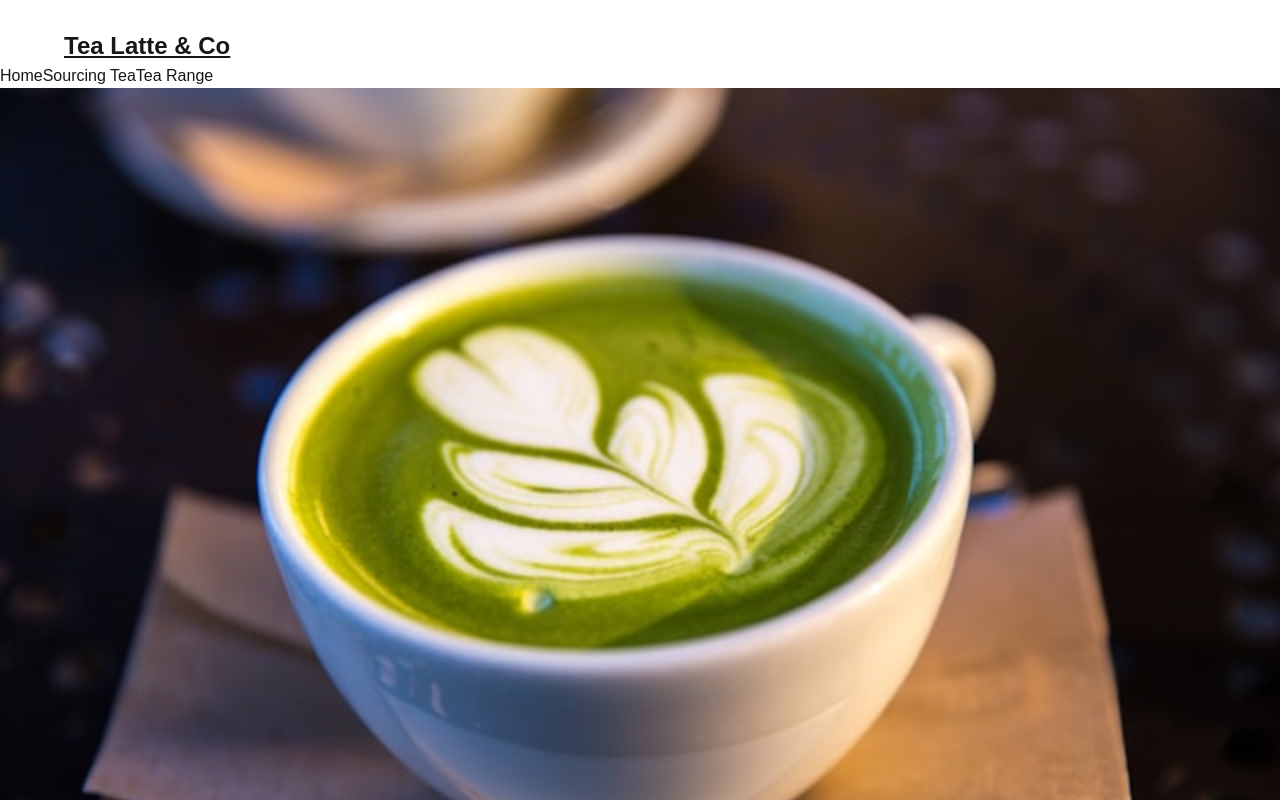
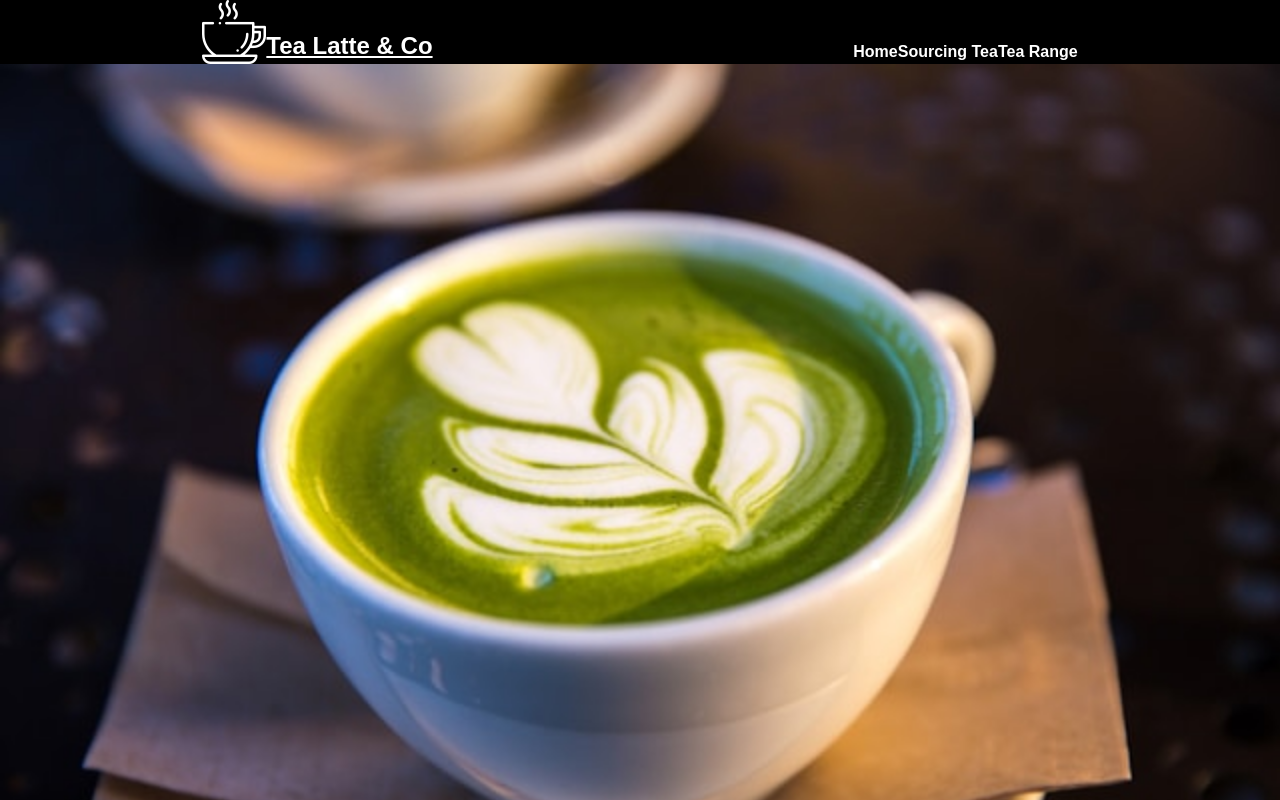
Before and after one commit to JamesLove1/tea-latte-co, a Next.js app: page / in a window 1280 px wide. Shown: the top 800 px of the page. Built offline with nearby package versions, Linux system fonts and the light colour scheme.

Commit message:
update header

```diff
--- a/src/components/Header/Header.module.css
+++ b/src/components/Header/Header.module.css
@@ -1,6 +1,7 @@
-.navBar{
+.navBarLinks{
     display: flex;
     align-items: flex-end;
+    flex-direction: row;
 }
 
 .logoText{
@@ -10,3 +11,44 @@
     font-weight: bold;
     text-decoration: underline;
 }
+
+.navBar {
+    display: flex;
+    justify-content: space-around;
+    gap: 1rem;
+    background-color: black;
+    color: white;
+    font-weight: bold;
+}
+
+.menueIcon{
+    display: none;
+    width: 50px;
+    height: 50px;
+}
+
+.menueAndLogo{
+    display: flex;
+    justify-content: space-around;
+    align-items: center;
+}
+
+.showMenu {
+    display: flex !important;
+}
+
+@media (width < 600) {
+    .menueIcon{
+        display: block;
+    }
+
+    .navBarLinks{
+        display: none;
+        flex-direction: column;
+        align-items: center;
+    }
+
+    .navBar {
+        flex-direction: column;
+    }
+}
--- a/src/components/Header/Header.tsx
+++ b/src/components/Header/Header.tsx
@@ -1,26 +1,57 @@
+"use client";
+
 import styles from "./Header.module.css"
 import Link from 'next/link'
+import { useEffect, useState } from "react"
 
 
 export default function Header(){
 
+    const [isMenuOpen, setIsMenuOpen] = useState(false)
+
+
     return (
 
         <header style={{position:"sticky", top:"0"}}>
-            <nav className="flex justify-around gap-4 p-7 bg-black text-white font-bold">
 
+            <nav className={styles.navBar}>
+              <div className={styles.menueAndLogo}>
                 <Link href="/">
+
                   <div className={styles.logoText}>
 
                     <img src="./coffee-cup.png" alt="coffee-cup.png" />
+
                     <h1>Tea Latte & Co</h1>
+
                   </div>
+
                 </Link>
 
-              <ul className={styles.navBar} >
-                <li className="p-2"><Link href="/">Home</Link></li>
-                <li className="p-2"><Link href="/#Tea_Map">Sourcing Tea</Link></li>
-                <li className="p-2"><Link href="/Tea-Range">Tea Range</Link></li>
+                <img
+                  className={styles.menueIcon}
+                  src="./burger-bar.png"
+                  onClick={() => setIsMenuOpen(!isMenuOpen)}
+                ></img>
+              </div>
+
+
+              <ul
+                className={`${styles.navBarLinks} ${isMenuOpen ? styles.showMenu : ''}`}
+                >
+
+                <li className="p-2">
+                    <Link href="/">Home</Link>
+                </li>
+
+                <li className="p-2">
+                    <Link href="/#Tea_Map">Sourcing Tea</Link>
+                </li>
+
+                <li className="p-2">
+                    <Link href="/Tea-Range">Tea Range</Link>
+                </li>
+
               </ul>
 
             </nav>
```
Lines whose indentation alone changed are shown as unchanged.
